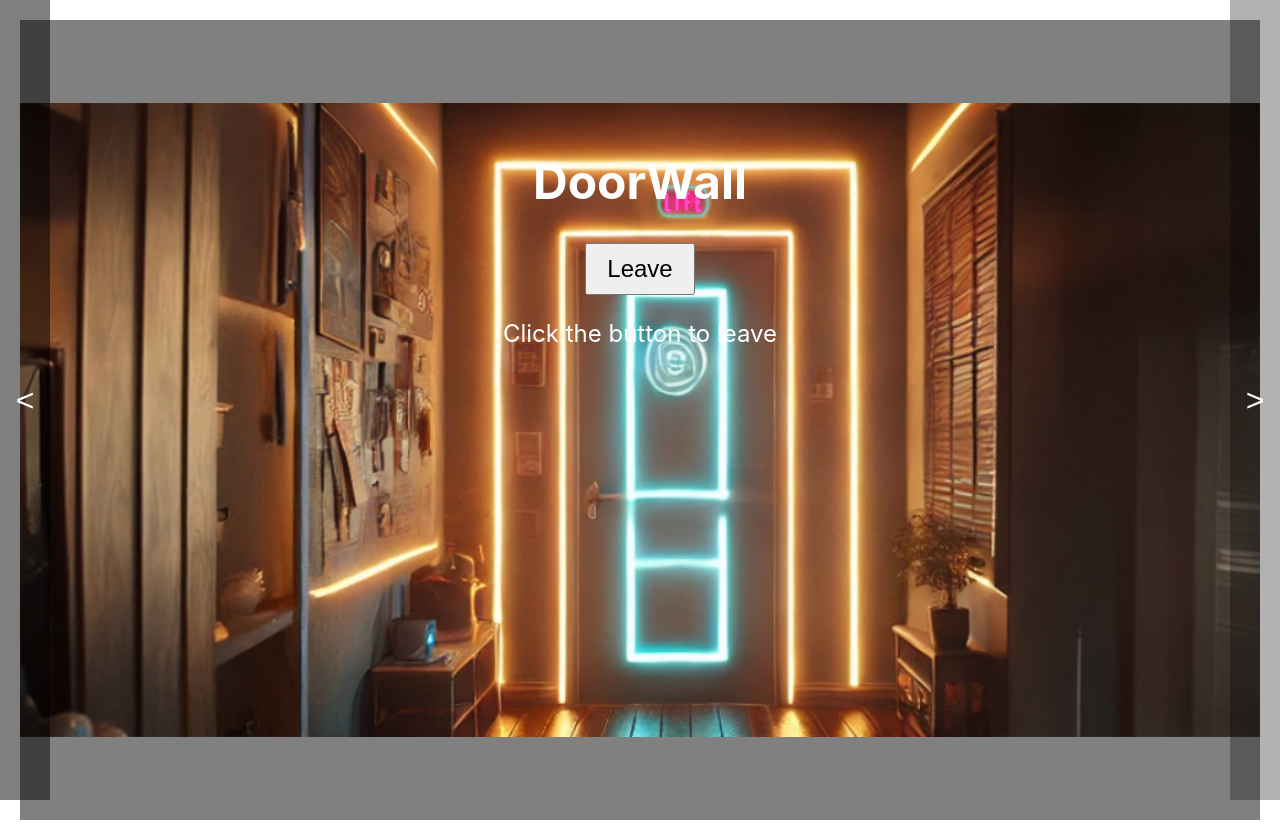
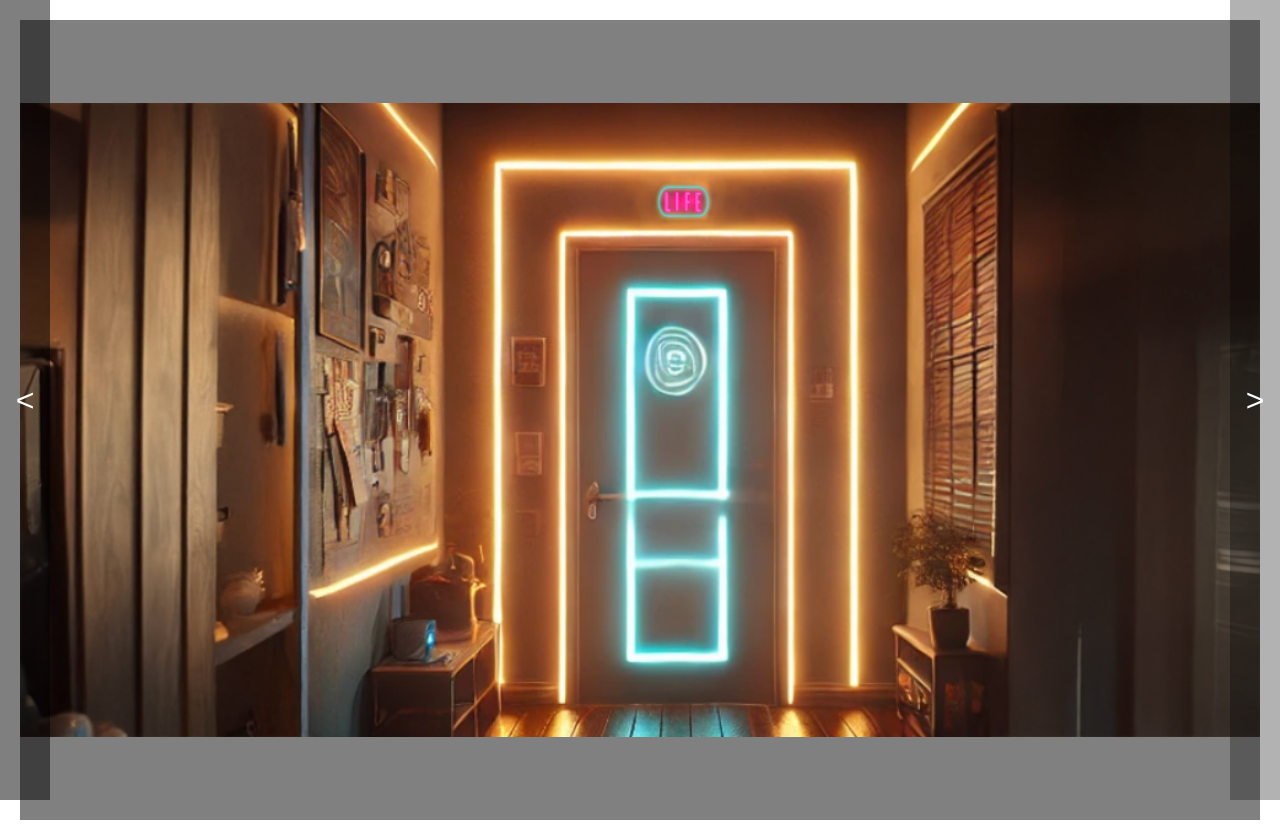
Before and after one commit to Valentine14th/PinkPixels, a React (Create React App) app in the folder my-app/: page / in a window 1280 px wide. Both pictures are taken after a click on the button "Start". Built offline with nearby package versions, Linux system fonts and the light colour scheme.

Commit message:
made the leave door glow

```diff
--- a/my-app/src/door_wall.js
+++ b/my-app/src/door_wall.js
@@ -11,7 +11,7 @@ function DoorWall({win}) {
         <div className="doorwall-background">
             <div className="doorwall-content">
 
-                <h1>DoorWall</h1>
+                <h1></h1>
                 <Leave win={win} setIsEnd={setIsEnd} />
             </div>
 
--- a/my-app/src/leave.css
+++ b/my-app/src/leave.css
@@ -12,3 +12,49 @@
     text-align: center;
     box-shadow: 0 4px 8px rgba(0, 0, 0, 0.2);
   }
+  .leave-button {
+    position: relative;
+    padding: 30px 60px;
+    font-size: 2.5em;
+    background: transparent;
+    border: none;
+    cursor: pointer;
+    color: white;
+    outline: none;
+    transition: transform 0.5s ease-in-out;
+
+    border-radius: 10px; /* Rounded corners for the button itself */
+  }
+
+  .leave-button::before {
+    content: '';
+    background: rgba(251, 255, 0, 0.855); /* Light color to give glow effect */
+    border-radius: 50%;
+    transform: translate(-50%, -50%) scale(0);
+    transition: transform 0.3s ease-in-out, opacity 0.3s ease-in-out;
+    opacity: 0;
+  }
+
+  .leave-button:hover::before {
+    transform: translate(-50%, -50%) scale(1.1); /* Slight scale-up for effect */
+    opacity: 1;
+  }
+
+  .leave-button:hover {
+    box-shadow: 0 0 30px 15px rgba(255, 179, 0, 0.5); /* Softer, diffused glow */
+  }
+
+  .leave-button:hover::after {
+    content: '';
+    position: absolute;
+    top: 50%;
+    left: 50%;
+    width: 120%;
+    height: 120%;
+    background: rgba(251, 255, 0, 0.6); /* Light color for glow */
+    border-radius: 50%;
+    transform: translate(-50%, -50%);
+    opacity: 0.7;
+    box-shadow: 0 0 25px 15px rgba(255, 179, 0, 0.4); /* More diffused outer glow */
+    z-index: -2; /* Layer behind the main glow */
+  }
--- a/my-app/src/leave.js
+++ b/my-app/src/leave.js
@@ -1,16 +1,15 @@
 import React, { useState } from 'react';
 import './leave.css';
 
-function Leave({win, setIsEnd}) {
 
+function Leave({ win, setIsEnd }) {
   const [showMom, setShowMom] = useState(false);
 
-  const handleLeave = (win) => {
+  const handleLeave = () => {
     console.log(win.game1);
-    if(Object.values(win).every((value) => value === true)){
+    if (Object.values(win).every((value) => value === true)) {
       setIsEnd(true);
-    }
-    else{
+    } else {
       setShowMom(true); // Show the "not completed" message
       setTimeout(() => {
         setShowMom(false); // Hide the message after 3 seconds
@@ -19,23 +18,32 @@ function Leave({win, setIsEnd}) {
   };
 
   return (
-    <div>
+    <div >
       <button
-      onClick={() => handleLeave(win)}
-      className="leave-button"
-    >
-      Leave
-    </button>
+        onClick={handleLeave}
+        className="leave-button"
+        style={{
+          height: '410px', // Set a fixed height to increase vertical size
+          width: '20px', // Optionally set a specific width as well
+          fontSize: '2em',
+          background: 'transparent',
+          border: 'none',
+          cursor: 'pointer',
+          color: 'white',
+          position: 'relative',
+          outline: 'none',
+          marginTop: '70px',
+          marginLeft :'80px'
+        }}
+      >
 
+      </button>
 
-    {showMom && (
-        <div style={{ padding: "20px", textAlign: "center" }}>
-        <div className="centered-container">
-            <p>Finish your homework!</p>
-        </div>
+      {showMom && (
+        <div className="centered-container" style={{ marginTop: '20px' }}>
+          <p>Finish your homework!</p>
         </div>
       )}
-      {!showMom && <p>Click the button to leave</p>}
     </div>
   );
 }
```
